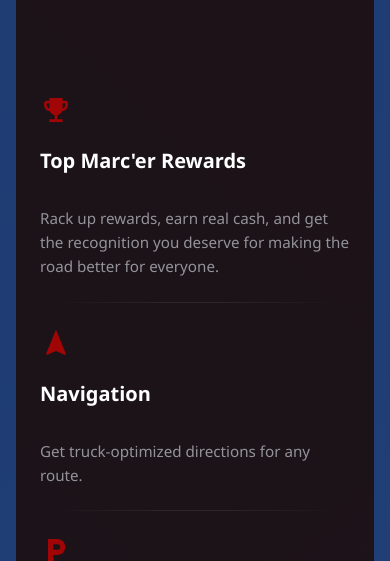
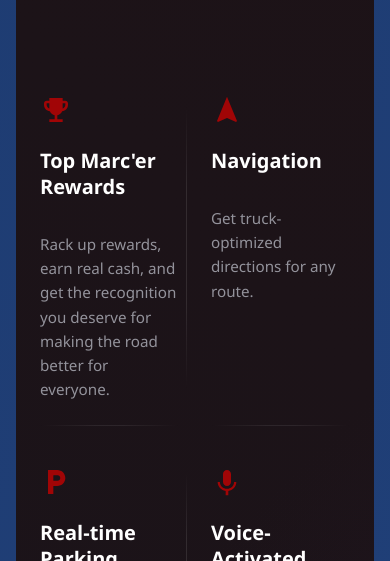
Before and after one commit to CartezDew/marcd_webpage_frontend, a React (Vite) app: page /features in a window 390 px wide. Shown: the part 200-761 px from the top of the page. Built offline with nearby package versions, Linux system fonts and the light colour scheme; no server answers; some icons are missing.

Commit message:
update grid layout

```diff
--- a/src/components/Nav.jsx
+++ b/src/components/Nav.jsx
@@ -24,7 +24,8 @@ import {
   Menu,
   People,
   Apps,
-  Login as LoginIcon
+  Login as LoginIcon,
+  Close as CloseIcon
 } from '@mui/icons-material';
 import { useState, useEffect } from 'react';
 import { motion, useTime, useTransform, useSpring } from 'framer-motion';
@@ -119,7 +120,16 @@ function Nav() {
   };
 
   const drawer = (
-    <Box onClick={handleDrawerToggle} className="nav-drawer-content">
+    <>
+      {/* Close button for mobile drawer */}
+      <IconButton
+        onClick={handleDrawerToggle}
+        className="nav-drawer-close-button"
+      >
+        <CloseIcon />
+      </IconButton>
+
+      {/* Logo container - separate from close button */}
       <Tooltip
         title={isHomePage ? "" : "Back to home page"}
         placement="right"
@@ -159,7 +169,10 @@ function Nav() {
           />
         </Box>
       </Tooltip>
-      <List>
+
+      {/* Navigation content */}
+      <Box onClick={handleDrawerToggle} className="nav-drawer-content">
+        <List>
         {navItems.map((item) => (
           <ListItem key={item.path} disablePadding>
             <ListItemButton
@@ -199,8 +212,9 @@ function Nav() {
             </ListItemButton>
           </ListItem>
         )}
-      </List>
-    </Box>
+        </List>
+      </Box>
+    </>
   );
 
   return (
--- a/src/pages/Features.jsx
+++ b/src/pages/Features.jsx
@@ -43,6 +43,8 @@ function Features() {
   const [isStatisticsVideoEnlarged, setIsStatisticsVideoEnlarged] = useState(false);
   const [isFeatureRequestVideoEnlarged, setIsFeatureRequestVideoEnlarged] = useState(false);
   const [isFirstViewport, setIsFirstViewport] = useState(true);
+  const [animatedCards, setAnimatedCards] = useState(new Set());
+  const [isGridInView, setIsGridInView] = useState(false);
   const featuresGridRef = useRef(null);
   const rewardsCardRef = useRef(null);
   const rewardsSectionRef = useRef(null);
@@ -79,6 +81,11 @@ function Features() {
     const observer = new IntersectionObserver(
       ([entry]) => {
         setIsFirstViewport(entry.isIntersecting);
+        if (entry.isIntersecting && !isGridInView) {
+          setIsGridInView(true);
+          // Start sequential animation
+          startSequentialAnimation();
+        }
       },
       {
         threshold: 0.3,
@@ -95,7 +102,19 @@ function Features() {
         observer.unobserve(featuresGridRef.current);
       }
     };
-  }, []);
+  }, [isGridInView]);
+
+  // Sequential animation function
+  const startSequentialAnimation = () => {
+    const animationDelay = 300; // 300ms between each card
+    const features = [1, 2, 3, 4, 5, 6, 7, 8, 9]; // Feature IDs in order
+
+    features.forEach((featureId, index) => {
+      setTimeout(() => {
+        setAnimatedCards(prev => new Set([...prev, featureId]));
+      }, index * animationDelay);
+    });
+  };
 
   // Intersection Observer for the rewards card
   useEffect(() => {
@@ -698,8 +717,7 @@ function Features() {
           {features.map((feature, index) => (
             <Box
               key={feature.id}
-              className={`feature-card feature-card-${feature.id}`}
-              style={{ animationDelay: `${index * 0.1}s` }}
+              className={`feature-card feature-card-${feature.id} ${animatedCards.has(feature.id) ? 'card-animate-in' : ''}`}
               ref={feature.id === 1 ? rewardsCardRef : null}
               onClick={() => handleCardClick(feature.route)}
             >
--- a/src/styles/features.css
+++ b/src/styles/features.css
@@ -7,6 +7,7 @@
   position: relative;
   font-family: 'Inter', 'Segoe UI', Tahoma, Geneva, Verdana, sans-serif;
   padding: 4rem 0;
+  border-radius: 12px;
 }
 
 .features-container::before {
@@ -88,9 +89,24 @@
   position: relative;
   cursor: pointer;
   opacity: 0;
-  transform: translateY(20px);
-  animation: fadeInUp 0.6s ease forwards;
+  transform: translateX(-50px);
   overflow: hidden;
+}
+
+/* Sequential card animation */
+.feature-card.card-animate-in {
+  animation: cardEaseInFromLeft 0.6s ease-out forwards;
+}
+
+@keyframes cardEaseInFromLeft {
+  0% {
+    opacity: 0;
+    transform: translateX(-50px);
+  }
+  100% {
+    opacity: 1;
+    transform: translateX(0);
+  }
 }
 
 /* Confetti Animation for Top Marc'er Rewards Card */
@@ -446,18 +462,6 @@
   line-height: 1.6 !important;
   color: #a1a1aa !important;
   opacity: 0.9;
-}
-
-/* Animations */
-@keyframes fadeInUp {
-  from {
-    opacity: 0;
-    transform: translateY(20px);
-  }
-  to {
-    opacity: 1;
-    transform: translateY(0);
-  }
 }
 
 /* Responsive Design */
@@ -559,8 +563,9 @@
   }
 
   .features-grid {
-    grid-template-columns: 1fr;
+    grid-template-columns: repeat(2, 1fr);
     grid-template-rows: auto;
+    gap: 1rem;
   }
 
   /* Reset all pseudo-elements for mobile */
@@ -569,7 +574,7 @@
     display: none;
   }
 
-  /* Mobile borders - single column with fading bottom borders */
+  /* Two-column borders - bottom borders for all cards except last card */
   .feature-card-1::before,
   .feature-card-2::before,
   .feature-card-3::before,
@@ -594,7 +599,28 @@
     );
   }
 
-  /* No border on last card */
+  /* Right borders for left column cards */
+  .feature-card-1::after,
+  .feature-card-3::after,
+  .feature-card-5::after,
+  .feature-card-7::after {
+    display: block;
+    content: '';
+    position: absolute;
+    top: 10%;
+    bottom: 10%;
+    right: 0;
+    width: 1px;
+    background: linear-gradient(
+      to bottom,
+      transparent 0%,
+      rgba(255, 255, 255, 0.1) 30%,
+      rgba(255, 255, 255, 0.1) 70%,
+      transparent 100%
+    );
+  }
+
+  /* No borders on last card only */
   .feature-card-9::before {
     display: none;
   }
--- a/src/styles/global.css
+++ b/src/styles/global.css
@@ -220,3 +220,14 @@ body {
   min-height: 100vh;
   background: #fff !important;
 }
+
+@media (max-width: 480px) {
+  html, body {
+    max-width: 100vw;
+    overflow-x: hidden;
+  }
+
+  #root, .App {
+    overflow-x: hidden;
+  }
+}
--- a/src/styles/nav.css
+++ b/src/styles/nav.css
@@ -266,6 +266,7 @@ div.nav-logo-tooltip-popper-mobile .MuiTooltip-tooltip {
 /* Mobile hamburger menu button */
 .nav-mobile-toggle {
   color: #333 !important; /* Dark icon color */
+
 }
 
 /* ===================================
@@ -292,14 +293,18 @@ div.nav-logo-tooltip-popper-mobile .MuiTooltip-tooltip {
 /* Mobile drawer content container */
 .nav-drawer-content {
   text-align: left !important; /* Center-align drawer content */
+  position: relative !important;
 }
 
 /* Mobile drawer logo container */
 .nav-drawer-logo-container {
-  margin-top: 16px !important; /* Top margin */
-  margin-bottom: 16px !important; /* Bottom margin */
+  margin-top: 35px !important; /* Independent spacing from close button */
+  margin-bottom: 10px !important; /* Bottom margin */
   display: flex !important;
-  justify-content: center !important; /* Center the logo */
+  justify-content: center !important; /* Center the logo horizontally */
+  align-items: center !important; /* Center the logo vertically */
+  width: 100% !important; /* Full width */
+  position: relative !important; /* Independent positioning */
 }
 
 /* Individual drawer menu item */
@@ -326,6 +331,40 @@ div.nav-logo-tooltip-popper-mobile .MuiTooltip-tooltip {
 /* Drawer item icon styling */
 .nav-drawer-icon {
   color: inherit !important; /* Inherit color from parent */
+}
+
+/* Mobile drawer close button */
+
+
+.nav-drawer-close-button:hover {
+  background-color: #cecbcb !important;
+  color: rgb(8, 8, 8) !important;
+  border-color: #131313 !important;
+  transform: scale(1.1) !important;
+}
+
+/* Material-UI IconButton overrides for close button */
+.MuiIconButton-root.nav-drawer-close-button {
+  position: fixed !important;
+  top: 0.5rem !important;
+  left: 0.4rem !important;
+  border: 2px solid #be0303 !important;
+  border-radius: 12px !important;
+  width: 30px !important;
+  height: 30px !important;
+  color: #be0303 !important;
+  background-color: transparent !important;
+  transition: all 0.3s ease !important;
+  z-index: 1000 !important;
+  padding-bottom: 10px !important;
+  opacity: 0.5 !important;
+}
+
+.MuiIconButton-root.nav-drawer-close-button:hover {
+  background-color: #cecbcb !important;
+  color: rgb(8, 8, 8) !important;
+  border-color: #131313 !important;
+  transform: scale(1.1) !important;
 }
 
 /* ===============================
--- a/src/styles/survey.css
+++ b/src/styles/survey.css
@@ -125,7 +125,7 @@
   border-left: 0.25rem solid transparent;
   border-right: 0.25rem solid transparent;
   border-top: 0.25rem solid rgba(0, 0, 0, 0.8);
-  opacity: 0;
+    opacity: 0;
   transform: translateY(10px);
   transition: all 8s ease-out;
   pointer-events: none;
```
Also changed, not shown: src/styles/ourstory.css (+8 -5 lines).
